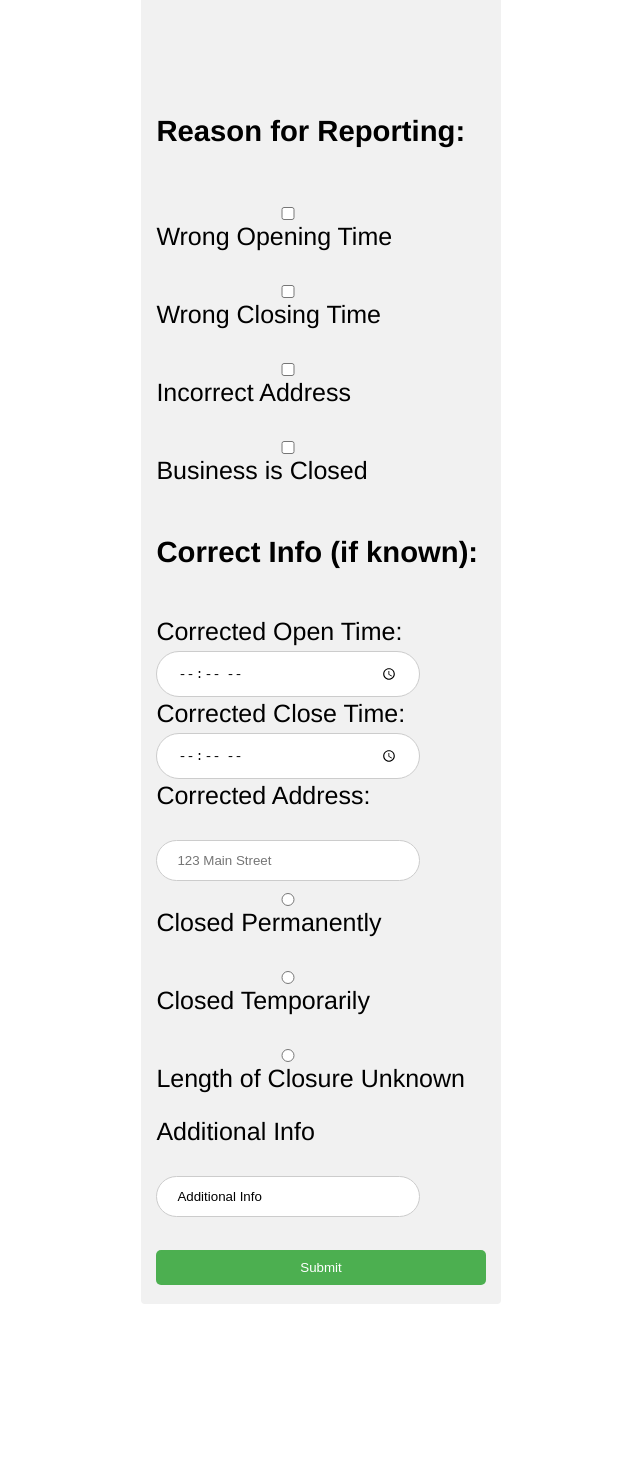
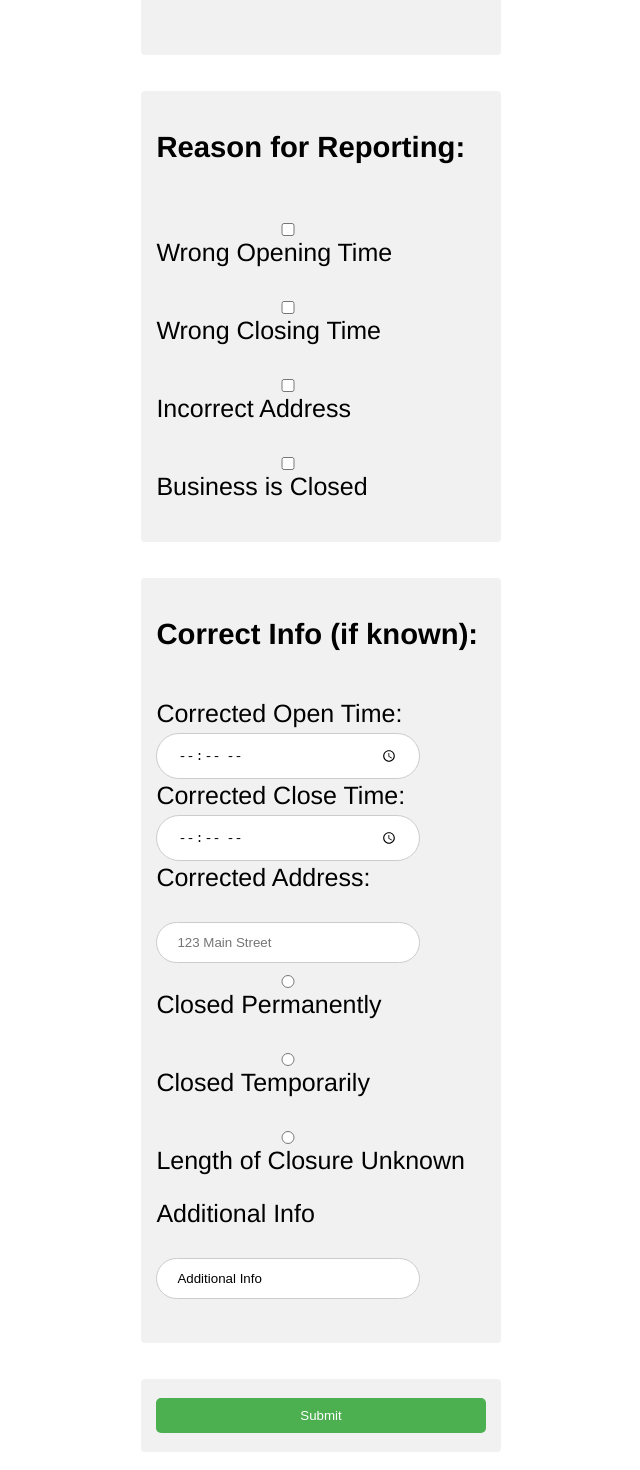
Before and after one commit to JamesRobinson160552/COMP3583, a Vue app in the folder SourceCode/frontend/: page /report-Data/1 in a window 1280 px wide. Shown: the part 493-1963 px from the top of the page, without its empty margins (319-959 px from the left). Before the commit the page ends 1815 px from the top, so only its background shows below. Built offline with nearby package versions, Linux system fonts and the light colour scheme.

Commit message:
slight changes to format of reportview

```diff
--- a/SourceCode/frontend/src/views/ReportView.vue
+++ b/SourceCode/frontend/src/views/ReportView.vue
@@ -16,8 +16,10 @@
             <p class="business-hours">{{business.opentime}} - {{business.closetime}}</p><br>
             <p class="business-location">{{business.location}}</p>
         </div>
-        <br>
-        <br>
+    </div>
+    <br>
+    <br>
+    <div class="divBody">
         <form name="inaccuracyReport">
             <h3>Reason for Reporting:</h3><br>
             <input type="checkbox" id="reason1" name="reason1" value="Wrong Open Time" v-on:clock="CorrectTime">
@@ -28,7 +30,12 @@
             <label for="Inaccuracy3">Incorrect Address</label><br>
             <input type="checkbox" id="reason4" name="reason4" value="Business is Closed" v-on:click="closureDur">
             <label for="Inaccuracy4">Business is Closed</label><br>
-
+        </form>
+    </div>
+    <br>
+    <br>
+    <div class="divBody">
+        <form name="inaccuracyReport">
             <h3>Correct Info (if known):</h3><br>
             <label for="CorrectionOpen">Corrected Open Time:</label>
             <input type="time" id="correcttime" name="correcttime" value="Correct Open Time"><br>
@@ -46,8 +53,12 @@
             <label for="InaccuracyR">Additional Info</label><br>
             <input type="text" id="reasoninfo" name="reasoninfo" value="Additional Info"><br>
             <br>
-            <input class="button" type="submit" value="Submit" name="submit1">
         </form>
+    </div>
+    <br>
+    <br>
+    <div class="divBody">
+        <input class="button" type="submit" value="Submit" name="submit1">
     </div>
 </div>
 </template>
```
